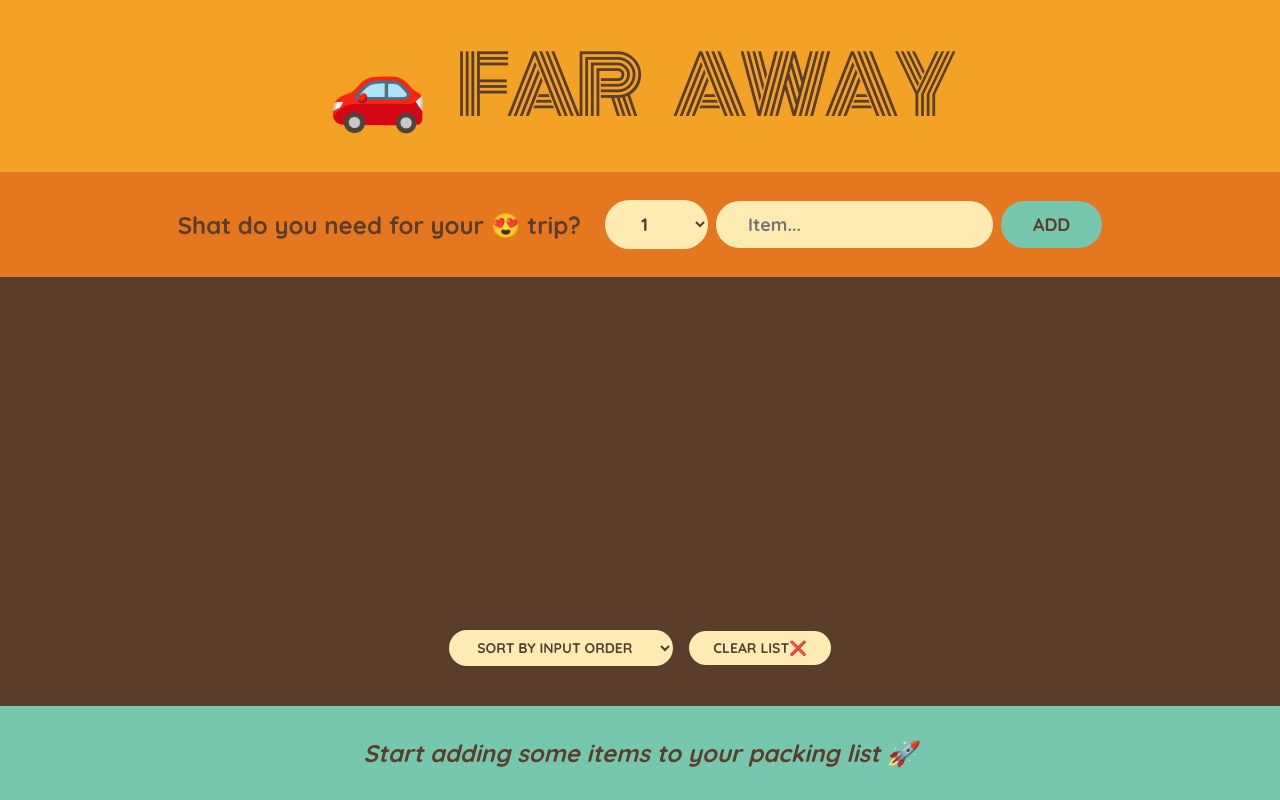
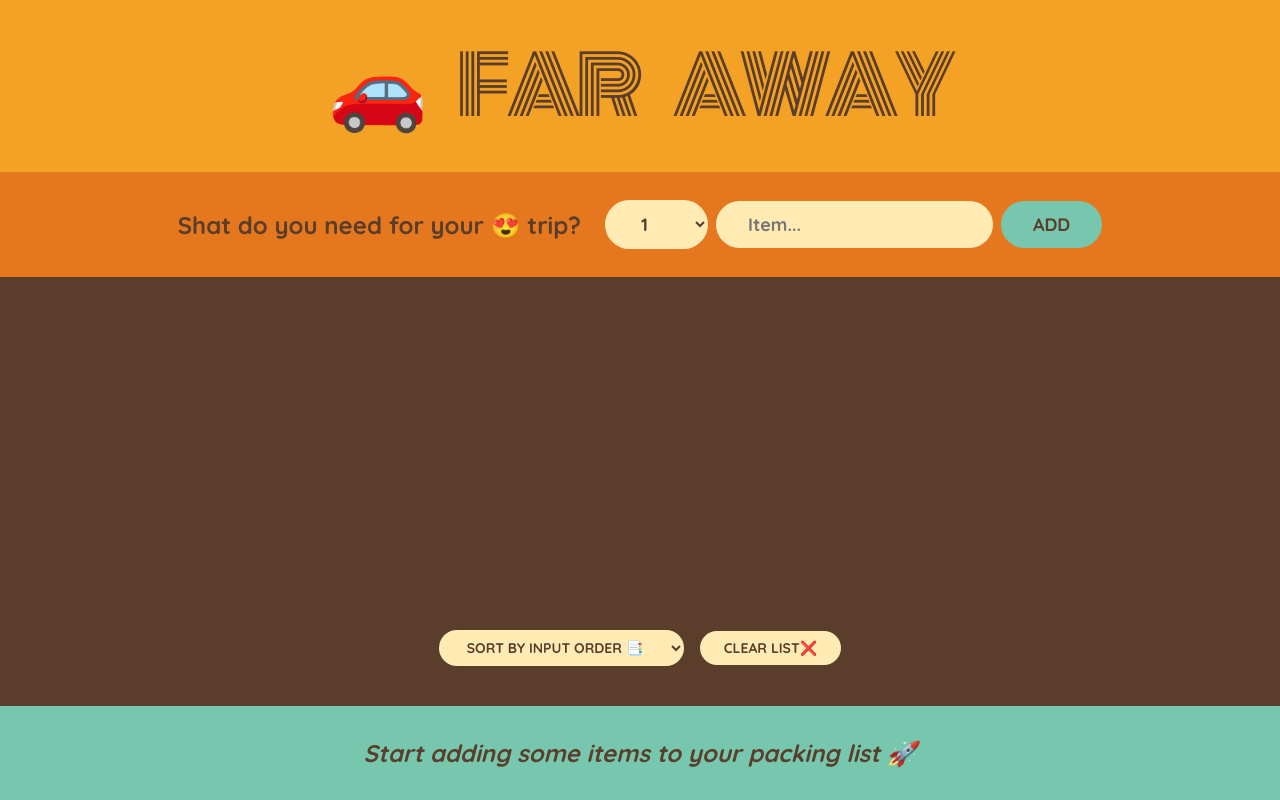
Before and after one commit to koroush-97/travel-List, a React (Create React App) app: page / in a window 1280 px wide. Built offline with nearby package versions, Linux system fonts and the light colour scheme.

Commit message:
set emoje for Order List

```diff
--- a/src/components/PackingList.jsx
+++ b/src/components/PackingList.jsx
@@ -37,7 +37,7 @@ export default function PackingList({
 
       <div className="actions">
         <select value={sortBy} onChange={(e) => setStortBy(e.target.value)}>
-          <option value="input"> Sort by input order </option>
+          <option value="input"> Sort by input order 📑 </option>
           <option value="description"> Sort by description </option>
           <option value="packed"> Sort by status </option>
         </select>
```
